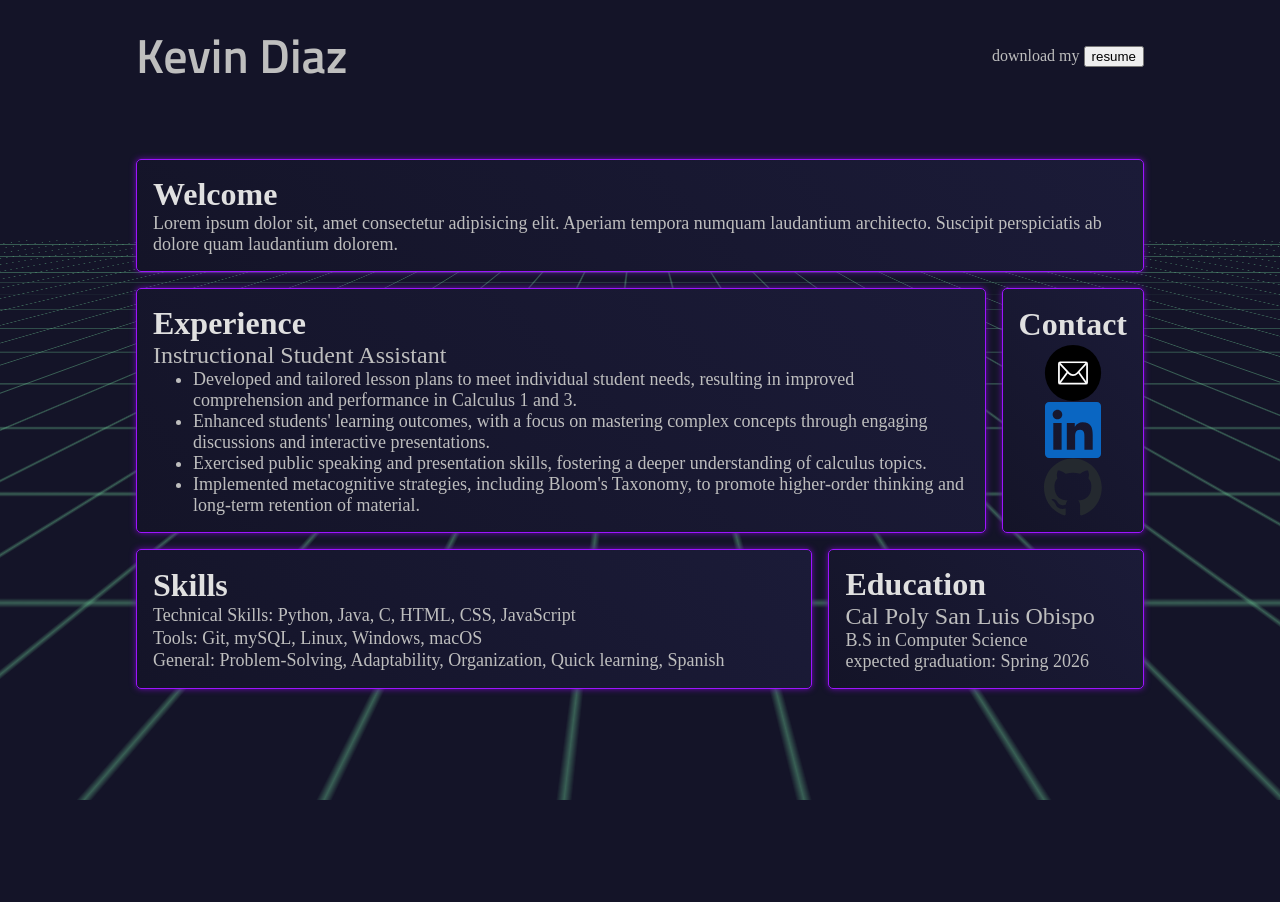
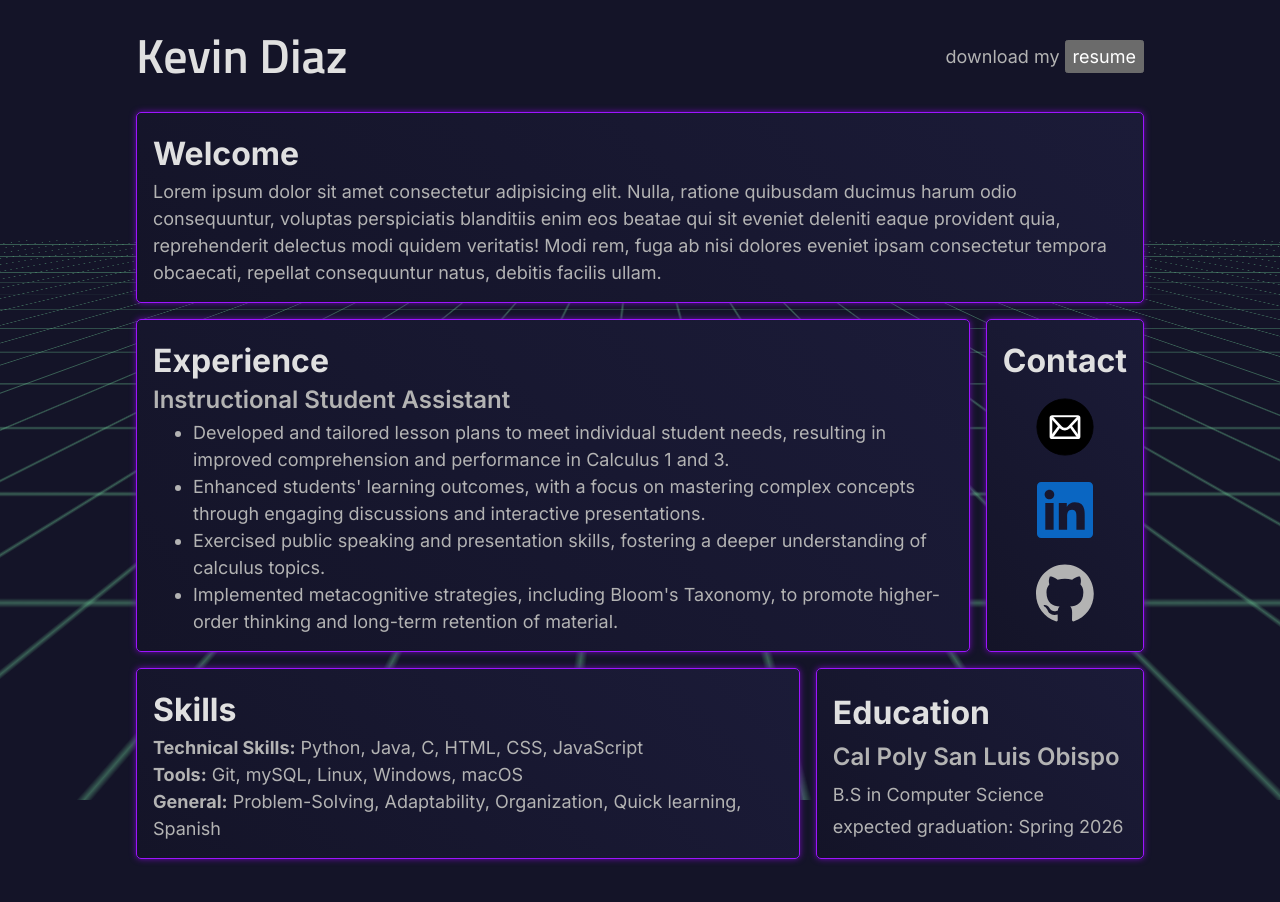
Before and after one commit to kjdiaz508/resume-website, a plain HTML site: page index.html in a window 1280 px wide. Before the commit the page ends 800 px from the top, so only its background shows below. Drawn offline with Linux system fonts and the light colour scheme.

Commit message:
fixed font, styled buttons

```diff
--- a/index.html
+++ b/index.html
@@ -15,15 +15,18 @@
     </div>
     <header class="container">
         <h1 class="logo">Kevin Diaz</h1>
-        <div>download my <button>resume</button></div>
+        <div class="text">download my <button>resume</button></div>
     </header>
     <div class="centering-is-hard">
         <main class="container">
             <section id="bio">
                 <h2 class="section-heading">Welcome</h2>
-                <p class="text">Lorem ipsum dolor sit, amet consectetur adipisicing elit.
-                    Aperiam tempora numquam laudantium architecto. Suscipit perspiciatis
-                    ab dolore quam laudantium dolorem.
+                <p class="text">Lorem ipsum dolor sit amet consectetur adipisicing elit.
+                    Nulla, ratione quibusdam ducimus harum odio consequuntur, voluptas
+                    perspiciatis blanditiis enim eos beatae qui sit eveniet deleniti
+                    eaque provident quia, reprehenderit delectus modi quidem veritatis!
+                    Modi rem, fuga ab nisi dolores eveniet ipsam consectetur tempora
+                    obcaecati, repellat consequuntur natus, debitis facilis ullam.
                 </p>
             </section>
             <section id="experience">
@@ -49,32 +52,32 @@
             <section id="contact">
                 <h2 class="section-heading">Contact</h2>
                 <div class="contact-icon-container">
-                    <svg width="58" height="58" viewBox="0 0 66 66" xmlns="http://www.w3.org/2000/svg">
+                    <a href="#"><svg class="contact-icon" id="email-icon" width="58" height="58" viewBox="0 0 66 66" xmlns="http://www.w3.org/2000/svg">
+                                <g>
+                                    <path d="M1,33A32,32,0,1,0,33,1,32,32,0,0,0,1,33Z" stroke="#000"/>
+                                    <rect height="24.18" rx="1.48" ry="1.48" width="32" x="17" y="21" stroke-width="3" stroke-miterlimit="10"/>
+                                    <path d="M48.44,21.83L37.53,33.54a6.27,6.27,0,0,1-9.07,0l-10.9-11.7" stroke-width="3" stroke-linejoin="round"/>
+                                    <line x1="39.19" x2="48.15" y1="31.75" y2="44.51" stroke-width="3" stroke-linejoin="round"/>
+                                    <line x1="26.98" x2="17.7" y1="31.88" y2="44.51" stroke-width="3" stroke-linejoin="round"/>
+                                </g>
+                    </svg></a>
+                    <a href="#"><svg class="contact-icon" id="linkedin-icon" width="56px" height="56px" viewBox="0 0 256 256" version="1.1" xmlns="http://www.w3.org/2000/svg" xmlns:xlink="http://www.w3.org/1999/xlink" preserveAspectRatio="xMidYMid">
                             <g>
-                                <path d="M1,33A32,32,0,1,0,33,1,32,32,0,0,0,1,33Z"/>
-                                <rect height="24.18" rx="1.48" ry="1.48" width="32" x="17" y="21" stroke="#fff" stroke-width="2" stroke-miterlimit="10"/>
-                                <path d="M48.44,21.83L37.53,33.54a6.27,6.27,0,0,1-9.07,0l-10.9-11.7" stroke="#fff" stroke-width="2" stroke-linejoin="round"/>
-                                <line x1="39.19" x2="48.15" y1="31.75" y2="44.51" stroke="#fff" stroke-width="2" stroke-linejoin="round"/>
-                                <line x1="26.98" x2="17.7" y1="31.88" y2="44.51" stroke="#fff" stroke-width="2" stroke-linejoin="round"/>
+                                <path d="M218.123122,218.127392 L180.191928,218.127392 L180.191928,158.724263 C180.191928,144.559023 179.939053,126.323993 160.463756,126.323993 C140.707926,126.323993 137.685284,141.757585 137.685284,157.692986 L137.685284,218.123441 L99.7540894,218.123441 L99.7540894,95.9665207 L136.168036,95.9665207 L136.168036,112.660562 L136.677736,112.660562 C144.102746,99.9650027 157.908637,92.3824528 172.605689,92.9280076 C211.050535,92.9280076 218.138927,118.216023 218.138927,151.114151 L218.123122,218.127392 Z M56.9550587,79.2685282 C44.7981969,79.2707099 34.9413443,69.4171797 34.9391618,57.260052 C34.93698,45.1029244 44.7902948,35.2458562 56.9471566,35.2436736 C69.1040185,35.2414916 78.9608713,45.0950217 78.963054,57.2521493 C78.9641017,63.090208 76.6459976,68.6895714 72.5186979,72.8184433 C68.3913982,76.9473153 62.7929898,79.26748 56.9550587,79.2685282 M75.9206558,218.127392 L37.94995,218.127392 L37.94995,95.9665207 L75.9206558,95.9665207 L75.9206558,218.127392 Z M237.033403,0.0182577091 L18.8895249,0.0182577091 C8.57959469,-0.0980923971 0.124827038,8.16056231 -0.001,18.4706066 L-0.001,237.524091 C0.120519052,247.839103 8.57460631,256.105934 18.8895249,255.9977 L237.033403,255.9977 C247.368728,256.125818 255.855922,247.859464 255.999,237.524091 L255.999,18.4548016 C255.851624,8.12438979 247.363742,-0.133792868 237.033403,0.000790807055" fill="#0A66C2"></path>
                             </g>
-                    </svg>
-                    <svg width="56px" height="56px" viewBox="0 0 256 256" version="1.1" xmlns="http://www.w3.org/2000/svg" xmlns:xlink="http://www.w3.org/1999/xlink" preserveAspectRatio="xMidYMid">
-                        <g>
-                            <path d="M218.123122,218.127392 L180.191928,218.127392 L180.191928,158.724263 C180.191928,144.559023 179.939053,126.323993 160.463756,126.323993 C140.707926,126.323993 137.685284,141.757585 137.685284,157.692986 L137.685284,218.123441 L99.7540894,218.123441 L99.7540894,95.9665207 L136.168036,95.9665207 L136.168036,112.660562 L136.677736,112.660562 C144.102746,99.9650027 157.908637,92.3824528 172.605689,92.9280076 C211.050535,92.9280076 218.138927,118.216023 218.138927,151.114151 L218.123122,218.127392 Z M56.9550587,79.2685282 C44.7981969,79.2707099 34.9413443,69.4171797 34.9391618,57.260052 C34.93698,45.1029244 44.7902948,35.2458562 56.9471566,35.2436736 C69.1040185,35.2414916 78.9608713,45.0950217 78.963054,57.2521493 C78.9641017,63.090208 76.6459976,68.6895714 72.5186979,72.8184433 C68.3913982,76.9473153 62.7929898,79.26748 56.9550587,79.2685282 M75.9206558,218.127392 L37.94995,218.127392 L37.94995,95.9665207 L75.9206558,95.9665207 L75.9206558,218.127392 Z M237.033403,0.0182577091 L18.8895249,0.0182577091 C8.57959469,-0.0980923971 0.124827038,8.16056231 -0.001,18.4706066 L-0.001,237.524091 C0.120519052,247.839103 8.57460631,256.105934 18.8895249,255.9977 L237.033403,255.9977 C247.368728,256.125818 255.855922,247.859464 255.999,237.524091 L255.999,18.4548016 C255.851624,8.12438979 247.363742,-0.133792868 237.033403,0.000790807055" fill="#0A66C2"></path>
-                        </g>
-                    </svg>
-                    <svg width="58" height="58" viewbox="0 0 98 96" xmlns="http://www.w3.org/2000/svg">
-                        <g>
-                            <path fill-rule="evenodd" clip-rule="evenodd" d="M48.854 0C21.839 0 0 22 0 49.217c0 21.756 13.993 40.172 33.405 46.69 2.427.49 3.316-1.059 3.316-2.362 0-1.141-.08-5.052-.08-9.127-13.59 2.934-16.42-5.867-16.42-5.867-2.184-5.704-5.42-7.17-5.42-7.17-4.448-3.015.324-3.015.324-3.015 4.934.326 7.523 5.052 7.523 5.052 4.367 7.496 11.404 5.378 14.235 4.074.404-3.178 1.699-5.378 3.074-6.6-10.839-1.141-22.243-5.378-22.243-24.283 0-5.378 1.94-9.778 5.014-13.2-.485-1.222-2.184-6.275.486-13.038 0 0 4.125-1.304 13.426 5.052a46.97 46.97 0 0 1 12.214-1.63c4.125 0 8.33.571 12.213 1.63 9.302-6.356 13.427-5.052 13.427-5.052 2.67 6.763.97 11.816.485 13.038 3.155 3.422 5.015 7.822 5.015 13.2 0 18.905-11.404 23.06-22.324 24.283 1.78 1.548 3.316 4.481 3.316 9.126 0 6.6-.08 11.897-.08 13.526 0 1.304.89 2.853 3.316 2.364 19.412-6.52 33.405-24.935 33.405-46.691C97.707 22 75.788 0 48.854 0z" fill="#24292f"/>
-                        </g>
-                    </svg>
+                    </svg></a>
+                    <a href="#"><svg class="contact-icon" id="github-icon" width="58" height="58" viewbox="0 0 98 96" xmlns="http://www.w3.org/2000/svg">
+                            <g>
+                                <path fill-rule="evenodd" clip-rule="evenodd" d="M48.854 0C21.839 0 0 22 0 49.217c0 21.756 13.993 40.172 33.405 46.69 2.427.49 3.316-1.059 3.316-2.362 0-1.141-.08-5.052-.08-9.127-13.59 2.934-16.42-5.867-16.42-5.867-2.184-5.704-5.42-7.17-5.42-7.17-4.448-3.015.324-3.015.324-3.015 4.934.326 7.523 5.052 7.523 5.052 4.367 7.496 11.404 5.378 14.235 4.074.404-3.178 1.699-5.378 3.074-6.6-10.839-1.141-22.243-5.378-22.243-24.283 0-5.378 1.94-9.778 5.014-13.2-.485-1.222-2.184-6.275.486-13.038 0 0 4.125-1.304 13.426 5.052a46.97 46.97 0 0 1 12.214-1.63c4.125 0 8.33.571 12.213 1.63 9.302-6.356 13.427-5.052 13.427-5.052 2.67 6.763.97 11.816.485 13.038 3.155 3.422 5.015 7.822 5.015 13.2 0 18.905-11.404 23.06-22.324 24.283 1.78 1.548 3.316 4.481 3.316 9.126 0 6.6-.08 11.897-.08 13.526 0 1.304.89 2.853 3.316 2.364 19.412-6.52 33.405-24.935 33.405-46.691C97.707 22 75.788 0 48.854 0z"/>
+                            </g>
+                    </svg></a>
                 </div>
             </section>
             <section id="skills">
                 <h2 class="section-heading">Skills</h2>
-                <div class="text">Technical Skills: Python, Java, C, HTML, CSS, JavaScript</div>
-                <div class="text">Tools: Git, mySQL, Linux, Windows, macOS</div>
-                <div class="text">General: Problem-Solving, Adaptability, Organization, Quick learning, Spanish
+                <div class="text"><b class="bold">Technical Skills:</b> Python, Java, C, HTML, CSS, JavaScript</div>
+                <div class="text"><b class="bold">Tools:</b> Git, mySQL, Linux, Windows, macOS</div>
+                <div class="text"><b class="bold">General:</b> Problem-Solving, Adaptability, Organization, Quick learning, Spanish
                 </div>
             </section>
             <section id="education">
--- a/styles/general.css
+++ b/styles/general.css
@@ -5,20 +5,30 @@
     --dark-color: #141428;
     --dark-color-brighter: #1b1b38;
     --light-color: #e0e0e0;
-    --light-color-darker: #bebebe;
+    --light-color-darker: #b3b3b3;
     /*--accent-color: #3b0b78;*/
     --accent-color: #9d14ff;
     --glow-color: #6a0dad;
     --low-contrast: #e0e0e0;
 }
 
-* {
+*, *::before, *::after {
     box-sizing: border-box;
     margin: 0;
 }
 
+img, picture, svg, video {
+    display: block;
+    max-width: 100%;
+}
+
+input, textarea, button, select {
+    font: inherit
+}
+
 html {
     height: 100%;
+    color-scheme: dark;
 }
 
 header {
@@ -30,9 +40,11 @@ header {
 }
 
 body {
+    font-family: Inter, system-ui, sans-serif;
     min-height: 100%;
     background-color: #141428;
     color: var(--light-color-darker);
+    margin: 0;
 }
 
 main {
--- a/styles/specific.css
+++ b/styles/specific.css
@@ -20,7 +20,8 @@ to the screen, not to the space below the header
 }
 
 .logo {
-    font-family: "Titillium Web", sans-serif;
+    color: var(--light-color);
+    font-family: "Titillium Web", system-ui, sans-serif;
     font-weight: 600;
     /* need this set for the padding calculation
     on the main content, just to be sure*/
@@ -31,14 +32,23 @@ to the screen, not to the space below the header
 .section-heading {
     font-size: 2rem;
     color: var(--light-color);
+    margin-top: 5px;
+    margin-bottom: 5px;
 }
 
 .subheading {
+    font-weight: 600;
     font-size: 1.5rem;
+    margin-bottom: 5px;
 }
 
 .text {
     font-size: 1.125rem;
+    line-height: 1.5;
+}
+
+.bold {
+    font-size: 600;
 }
 
 #bio {
@@ -63,7 +73,23 @@ to the screen, not to the space below the header
 }
 
 .contact-icon-container {
+    flex-grow: 1;
     display: flex;
+    justify-content: space-around;
     flex-direction: column;
     align-items: center;
 }
+
+.contact-icon:hover {
+    filter: drop-shadow(0 0 10px var(--glow-color));
+}
+
+#email-icon {
+    fill: #000;
+    stroke: #fff;
+}
+
+#github-icon {
+    /*fill: #24292f*/
+    fill: var(--light-color-darker);
+}
```
